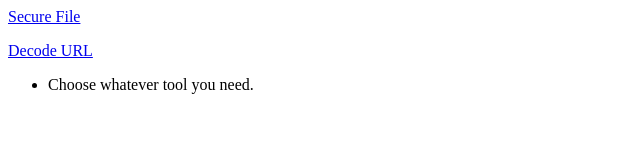
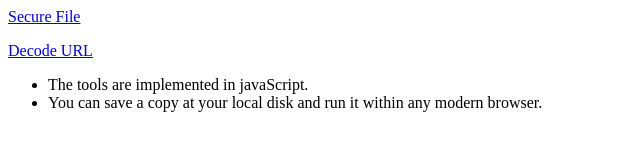
Before and after one commit to bokhua/StaticGen, a plain HTML site: page content/tools/index.html in a window 1280 px wide. Shown: the whole page, without its empty margins (0-640 px from the left). Drawn offline with Linux system fonts and the light colour scheme.

Commit message:
'update'

```diff
--- a/content/tools/index.html
+++ b/content/tools/index.html
@@ -2,6 +2,7 @@
 <a href="encode"><p class="btn">Decode URL</p></a>
 <div class="info">
 	<ul>
-		<li>Choose whatever tool you need.</li>
+		<li>The tools are implemented in javaScript.</li>
+		<li>You can save a copy at your local disk and run it within any modern browser.</li>
 	</ul>
 </div>
```
